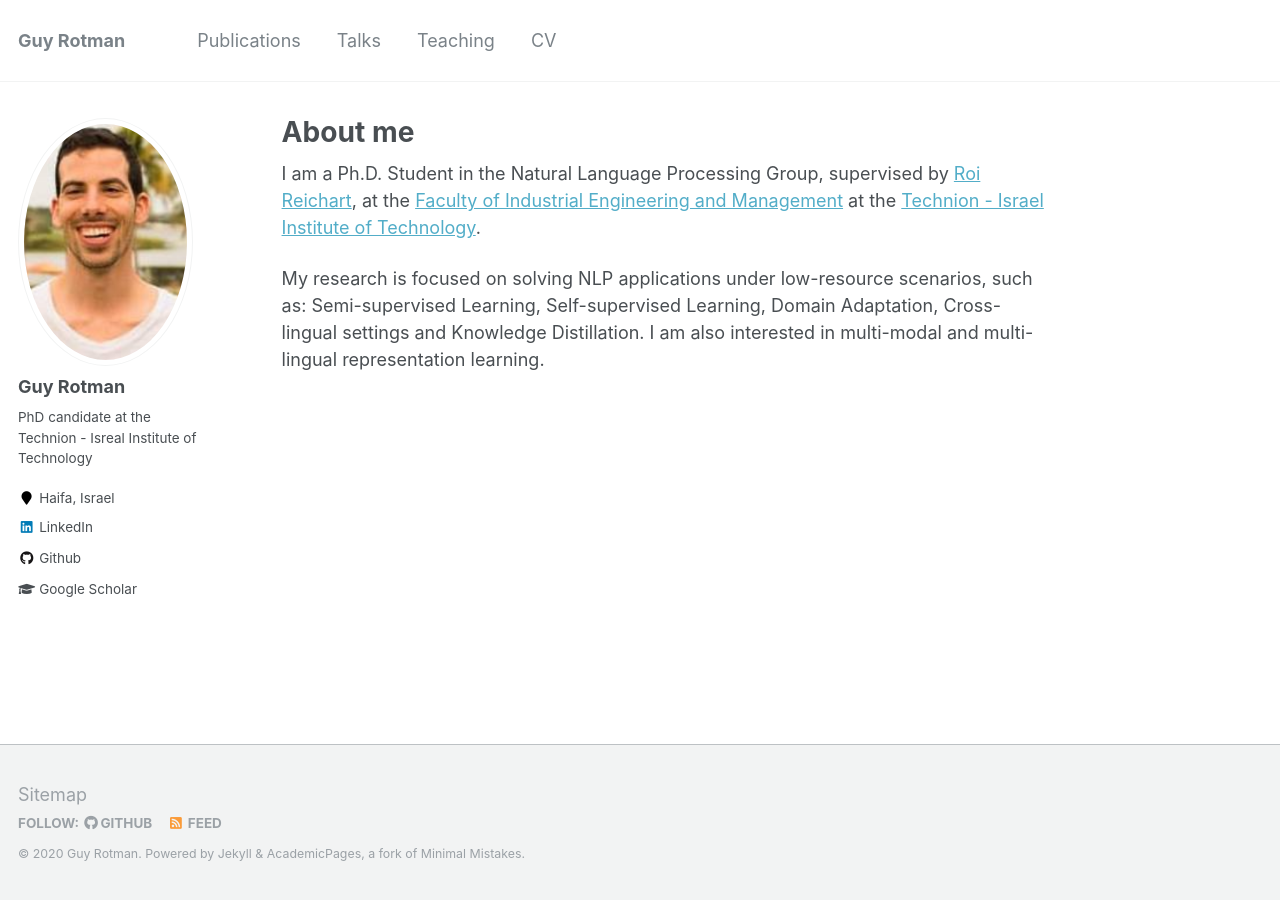
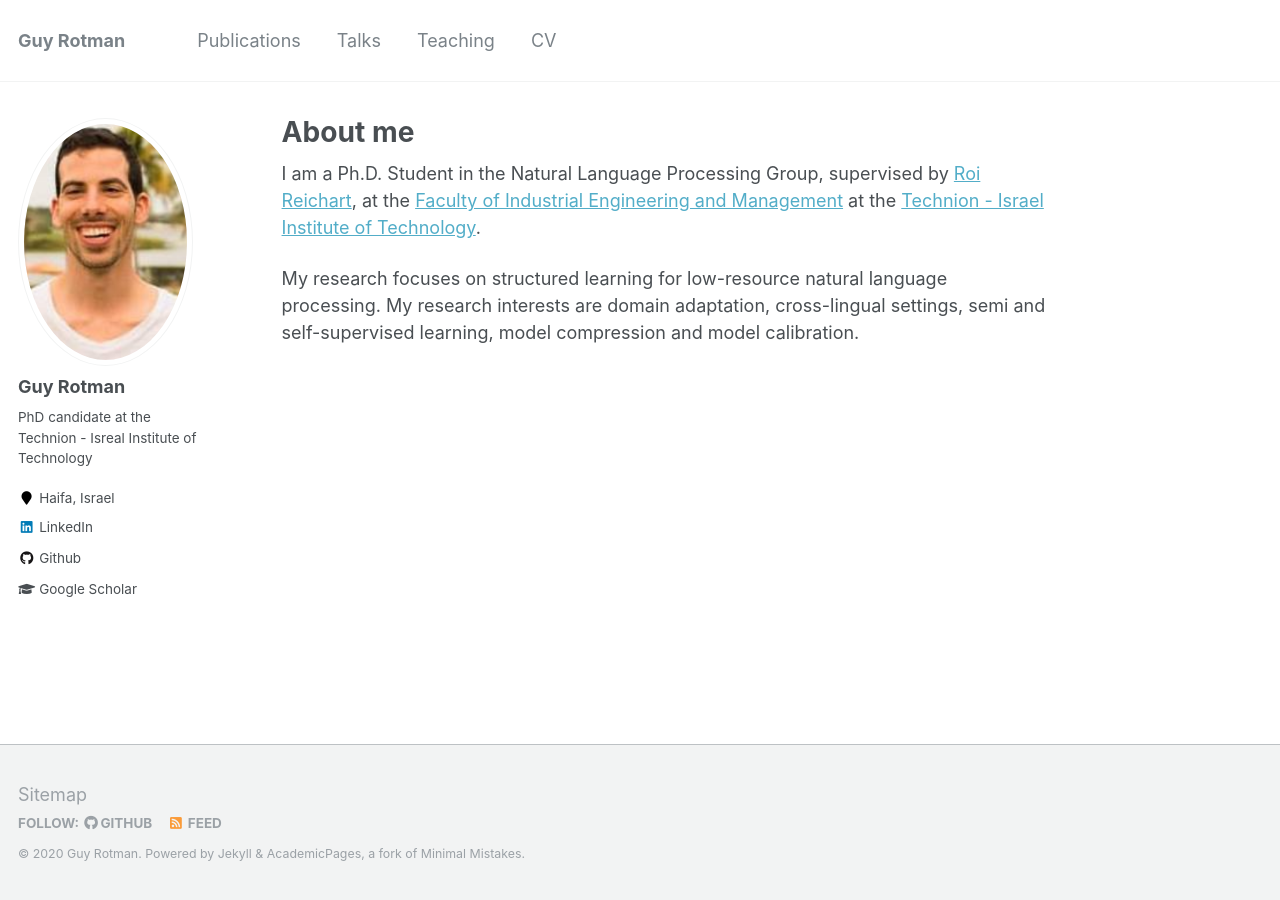
Before and after one commit to rotmanguy/rotmanguy.github.io, a Jekyll site: the page built from _pages/about.md, in a window 1280 px wide. Built offline with Jekyll 4.4.1, drawn with Linux system fonts in a browser that asks for light colours.

Commit message:
Update about.md

```diff
--- a/_pages/about.md
+++ b/_pages/about.md
@@ -10,4 +10,4 @@ redirect_from:
 
 I am a Ph.D. Student in the Natural Language Processing Group, supervised by <a href = "https://ie.technion.ac.il/~roiri/">Roi Reichart</a>, at the <a href = "http://ie.technion.ac.il">Faculty of Industrial Engineering and Management</a> at the <a href = "http://www.technion.ac.il">Technion - Israel Institute of Technology</a>.
 
-My research is focused on solving NLP applications under low-resource scenarios, such as: Semi-supervised Learning, Self-supervised Learning, Domain Adaptation, Cross-lingual settings and Knowledge Distillation. I am also interested in multi-modal and multi-lingual representation learning.
+My research focuses on structured learning for low-resource natural language processing. My research interests are domain adaptation, cross-lingual settings, semi and self-supervised learning, model compression and model calibration.
```
